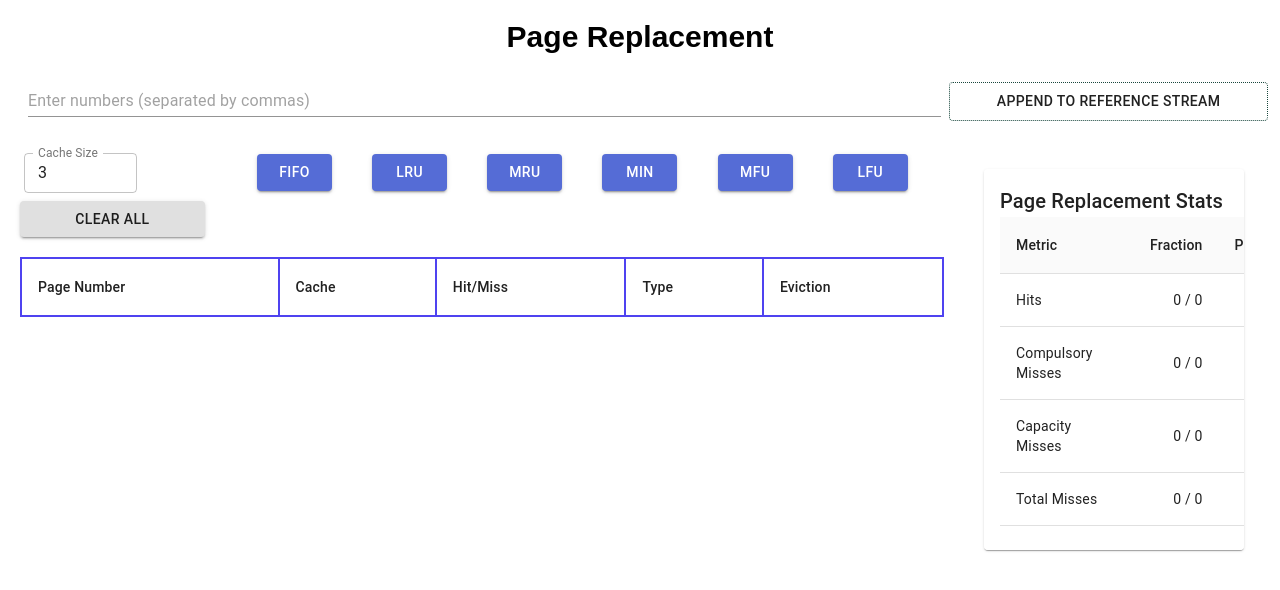
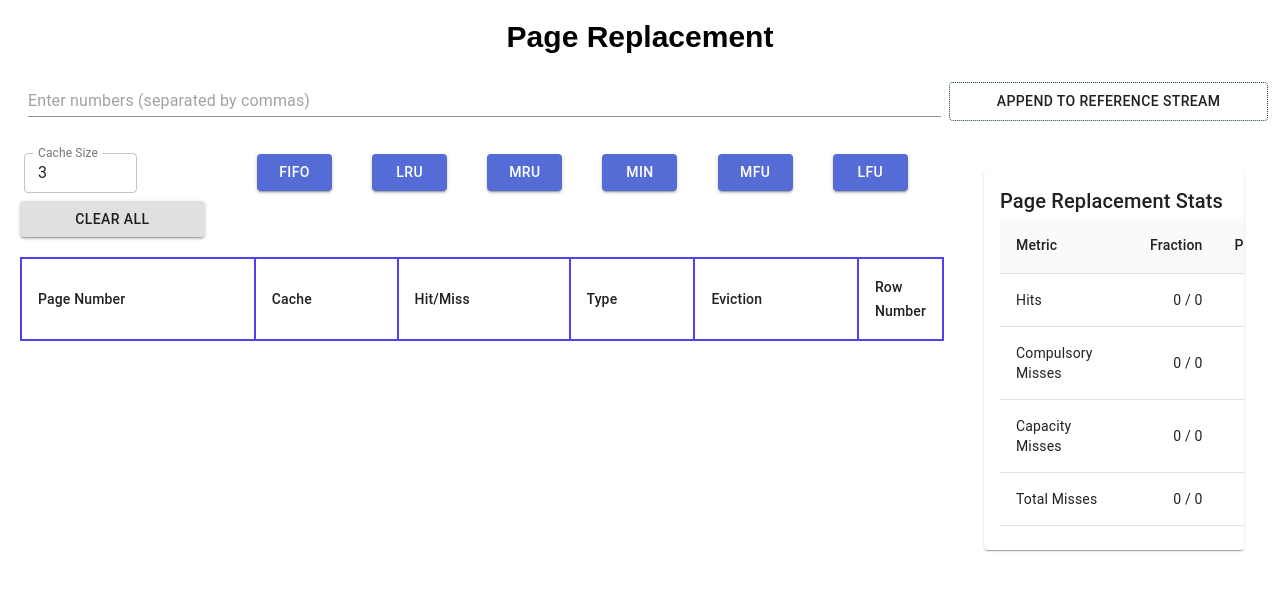
Before and after one commit to JordyVelinovGit/JordyVelinovGit.github.io, a React (Create React App) app: page / in a window 1280 px wide. Shown: the top 590 px of the page. Built offline with nearby package versions, Linux system fonts and the light colour scheme.

Commit message:
RowNumber Added

```diff
--- a/src/components/FIFOPageReplacement.js
+++ b/src/components/FIFOPageReplacement.js
@@ -9,8 +9,9 @@ const useStyles = makeStyles((theme) => ({
     numberInput: {
         width: '50%'
     },
-    noPadding: {
-        padding: 0,
+    rowNumberCell: {
+        width: '5%',
+        maxWidth: '5%',
     },
     draggableListWrapper: {
         margin: '0px',
@@ -457,6 +458,7 @@ const PageReplacement = ({ setResults }) => {
                             <TableCell className={`${classes.tableCell} ${classes.stickyHeader}`}>Hit/Miss</TableCell>
                             <TableCell className={`${classes.tableCell} ${classes.stickyHeader}`}>Type</TableCell>
                             <TableCell className={`${classes.tableCell} ${classes.stickyHeader}`}>Eviction</TableCell>
+                            <TableCell className={`${classes.tableCell} ${classes.stickyHeader} ${classes.rowNumberCell}`}>Row Number</TableCell>
                         </TableRow>
                     </TableHead>
                     <TableBody>
@@ -479,6 +481,7 @@ const PageReplacement = ({ setResults }) => {
                                     <TableCell className={classes.tableCell}>{result.hitOrMiss}</TableCell>
                                     <TableCell className={classes.tableCell}>{result.compulsoryOrCapacity}</TableCell>
                                     <TableCell className={classes.tableCell}>{result.evicted !== null && result.evicted !== undefined ? result.evicted : '—'}</TableCell>
+                                    <TableCell className={`${classes.tableCell} ${classes.rowNumberCell}`}>{`R${index + 1}`}</TableCell>
                                 </TableRow>
                             ))
                         ) : (
```
